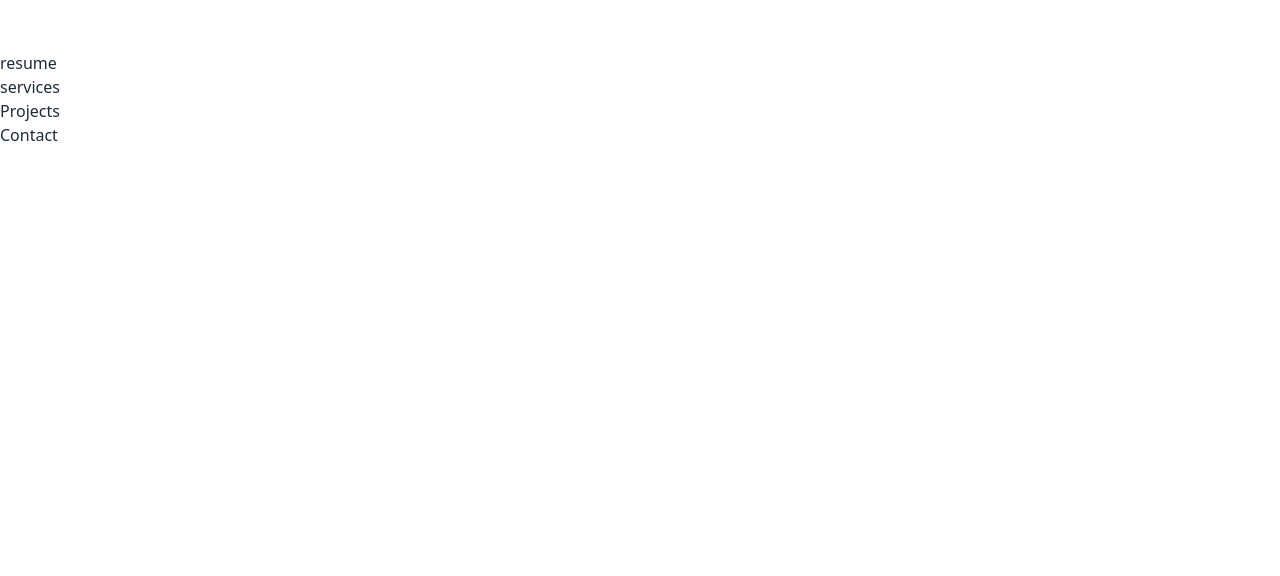
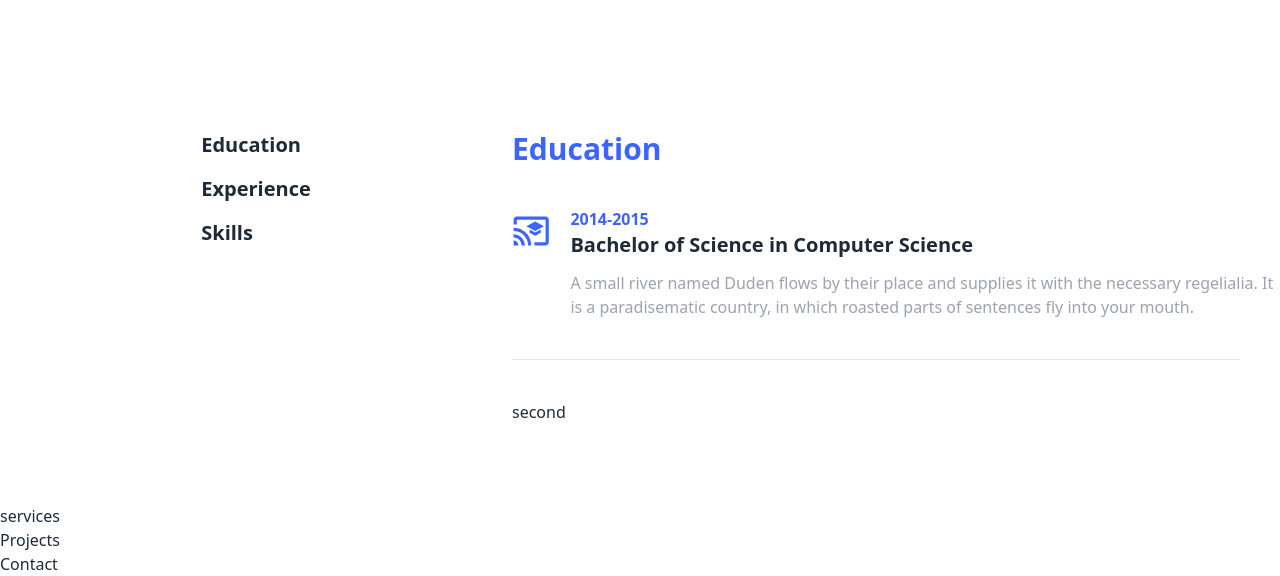
Before and after one commit to Shihabuddin9/portfolio, a React (Vite) app: page / in a window 1280 px wide. Shown: the part 1549-2125 px from the top of the page. Before the commit the page ends 1696 px from the top, so only its background shows below. Built offline with nearby package versions, Linux system fonts and the light colour scheme.

Commit message:
resume section add

```diff
--- a/src/component/Pages/MainHome/MainHome.jsx
+++ b/src/component/Pages/MainHome/MainHome.jsx
@@ -5,7 +5,7 @@ import { FaArrowDownLong, FaSquareFull } from "react-icons/fa6";
 const MainHome = () => {
     return (
         <div id='home' className='relative'>
-            <div className='min-h-screen flex'>
+            <div className='md:min-h-screen flex'>
                 <div className='bg-color-first h-screen w-1/2'></div>
                 <div className='bg-color-second h-screen w-1/2'></div>
             </div>
--- a/src/component/Pages/Navbar/Navbar.jsx
+++ b/src/component/Pages/Navbar/Navbar.jsx
@@ -7,7 +7,7 @@ const Navbar = () => {
     const links = <>
         <li><a href="#home">Home</a></li>
         <li><a href="#about">about</a></li>
-        <li><NavLink to="/resume">Resume</NavLink></li>
+        <li><a href="#resume">Resume</a></li>
         <li><NavLink to="/services">Services</NavLink></li>
         <li><NavLink to="/projects">Projects</NavLink></li>
         <li><NavLink to="/contact">Contact</NavLink></li>
--- a/src/component/Pages/Resume/Resume.jsx
+++ b/src/component/Pages/Resume/Resume.jsx
@@ -1,7 +1,32 @@
+import { MdOutlineCastForEducation } from "react-icons/md";
+
 const Resume = () => {
     return (
-        <div>
-            <h1>resume</h1>
+        <div id="resume" className="my-20 flex mx-5 md:mx-0">
+            <div className="w-2/5 hidden md:block">
+                <div className="flex justify-center items-center">
+                    <ul className="font-bold text-xl space-y-4">
+                        <li className="cursor-pointer hover:underline">Education</li>
+                        <li className="cursor-pointer hover:underline">Experience</li>
+                        <li className="cursor-pointer hover:underline">Skills</li>
+                    </ul>
+                </div>
+            </div>
+            <div className="md:w-3/5">
+                <div className="">
+                    <h1 className="text-3xl font-extrabold common-text-color">Education</h1>
+                    <div className="md:mt-10 mt-8 flex">
+                        <MdOutlineCastForEducation className="common-text-color text-7xl -mt-3" />
+                        <div className="ml-5">
+                            <h3 className="common-text-color font-bold">2014-2015</h3>
+                            <h2 className="font-bold text-xl">Bachelor of Science in Computer Science</h2>
+                            <p className="text-gray-400 mt-3">A small river named Duden flows by their place and supplies it with the necessary regelialia. It is a paradisematic country, in which roasted parts of sentences fly into your mouth.</p>
+                        </div>
+                    </div>
+                </div>
+                <hr className="md:my-10 my-7 md:mr-10" />
+                <div>second</div>
+            </div>
         </div>
     );
 };
```
